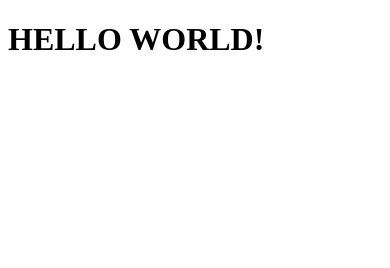
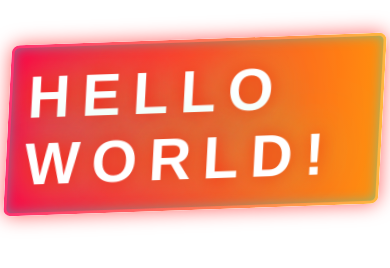
Before and after one commit to Samuele-Chioda/htmlcss-hello, a plain HTML site: page index.html in a window 390 px wide. Drawn offline with Linux system fonts and the light colour scheme.

Commit message:
added style

```diff
--- a/index.html
+++ b/index.html
@@ -4,6 +4,7 @@
     <meta charset="UTF-8">
     <meta name="viewport" content="width=device-width, initial-scale=1.0">
     <title>Introduction to HTML</title>
+    <link rel="stylesheet" href="style.css">
 </head>
 <body>
     <h1>HELLO WORLD!</h1>
--- a/style.css
+++ b/style.css
@@ -1,3 +1,112 @@
-body{
-    background-color:black;
+h1 {
+    font-family: 'Orbitron', sans-serif;
+    font-size: 10vw;
+    /* Adattamento fluido per la dimensione del testo */
+    text-transform: uppercase;
+    letter-spacing: 1vw;
+    color: #fff;
+    background: linear-gradient(90deg, #ff004d, #ffcc00, #00ffcc, #004dff, #ff004d);
+    background-size: 500%;
+    animation: gradientMove 3s infinite linear;
+    text-shadow: 0px 0px 20px rgba(255, 0, 0, 0.8), 0px 0px 40px rgba(255, 255, 0, 0.6), 0px 0px 60px rgba(0, 255, 255, 0.7);
+    border: 1vw solid rgba(255, 255, 255, 0.2);
+    padding: 2vw;
+    border-radius: 2vw;
+    box-shadow: 0px 0px 5vw rgba(255, 0, 0, 0.6), inset 0px 0px 3vw rgba(0, 255, 255, 0.5);
+    position: relative;
+    overflow: hidden;
+    animation: neonFlicker 1.5s infinite;
+    transform: skew(-5deg) rotate(-2deg);
+    transition: transform 0.3s ease-in-out, box-shadow 0.3s ease-in-out;
 }
+
+h1:before {
+    content: '';
+    position: absolute;
+    top: -50%;
+    left: -50%;
+    width: 200%;
+    height: 200%;
+    background: radial-gradient(circle, rgba(255, 0, 0, 0.8), transparent);
+    animation: pulse 3s infinite ease-in-out;
+    z-index: -1;
+}
+
+h1:hover {
+    transform: scale(1.2) skew(0deg) rotate(5deg);
+    box-shadow: 0px 0px 10vw rgba(255, 255, 0, 0.9), inset 0px 0px 4vw rgba(255, 0, 255, 0.8);
+}
+
+/* Effetti di animazione */
+@keyframes gradientMove {
+    0% {
+        background-position: 0% 50%;
+    }
+
+    50% {
+        background-position: 100% 50%;
+    }
+
+    100% {
+        background-position: 0% 50%;
+    }
+}
+
+@keyframes neonFlicker {
+
+    0%,
+    19%,
+    21%,
+    23%,
+    25%,
+    54%,
+    56%,
+    100% {
+        text-shadow: 0px 0px 20px rgba(255, 0, 0, 0.8), 0px 0px 40px rgba(255, 255, 0, 0.6), 0px 0px 60px rgba(0, 255, 255, 0.7);
+    }
+
+    20%,
+    24%,
+    55% {
+        text-shadow: none;
+    }
+}
+
+@keyframes pulse {
+
+    0%,
+    100% {
+        transform: scale(1);
+        opacity: 0.7;
+    }
+
+    50% {
+        transform: scale(1.5);
+        opacity: 0.1;
+    }
+}
+
+/* Media Query per dispositivi più piccoli */
+@media (max-width: 768px) {
+    h1 {
+        font-size: 12vw;
+        letter-spacing: 2vw;
+        padding: 3vw;
+    }
+
+    h1:hover {
+        box-shadow: 0px 0px 15vw rgba(255, 255, 0, 0.9), inset 0px 0px 5vw rgba(255, 0, 255, 0.8);
+    }
+}
+
+@media (max-width: 480px) {
+    h1 {
+        font-size: 15vw;
+        letter-spacing: 3vw;
+        padding: 4vw;
+    }
+
+    h1:hover {
+        box-shadow: 0px 0px 20vw rgba(255, 255, 0, 0.9), inset 0px 0px 6vw rgba(255, 0, 255, 0.8);
+    }
+}
```
